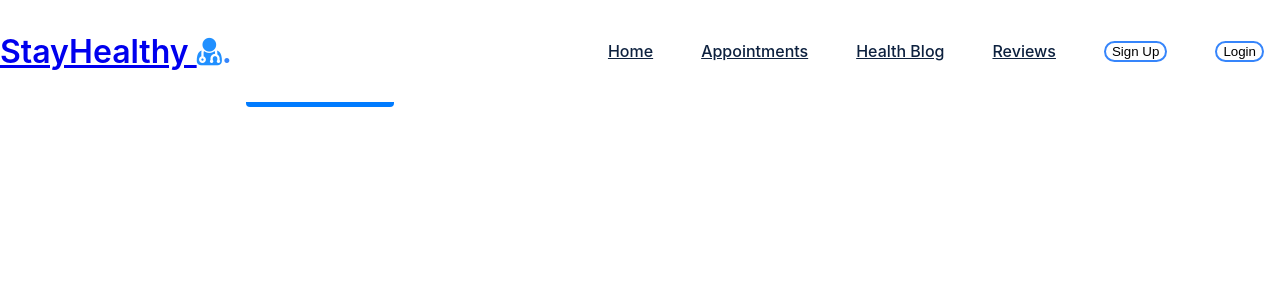
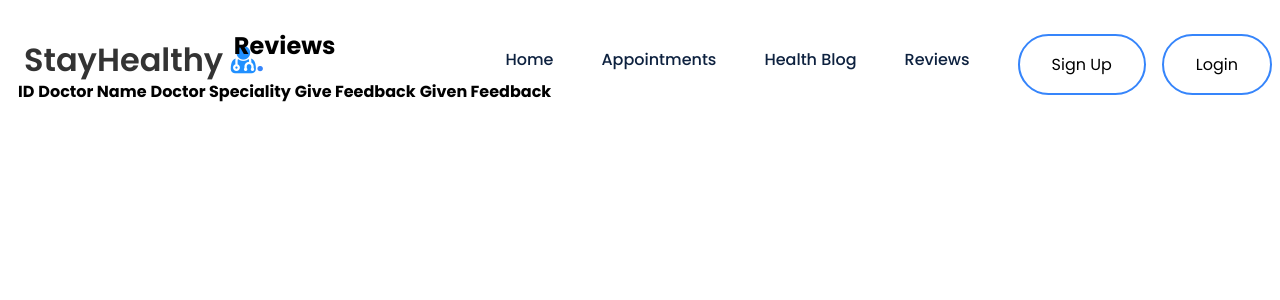
Before and after one commit to rachidbll/react_app_final_project, a React (Create React App) app: page /reviews in a window 1280 px wide. Shown: the top 300 px of the page. Built offline with nearby package versions, Linux system fonts and the light colour scheme.

Commit message:
adding reviews table

```diff
--- a/src/Components/ReviewForm/ReviewForm.css
+++ b/src/Components/ReviewForm/ReviewForm.css
@@ -1,38 +1,186 @@
-/* src/components/ReviewForm/ReviewForm.css */
-
-.review-form {
-    width: 100%;
-    max-width: 400px;
-    margin: auto;
-    padding: 20px;
-    border: 1px solid #ccc;
-    border-radius: 5px;
+* {
+    margin: 0;
+    font-family: "Poppins", sans-serif;
+    box-sizing: border-box;
+}
+.hero-section {
+    height: 100vh;
+    padding-top: 15rem;
+    background-color: transparent;
+    z-index: -1;
+}
+.flex-hero {
+    padding: 5px;
+    margin: 25px;
+    position: absolute;
+    flex-direction: column;
+    gap: 30px;
+    text-align:center;
 }
 
-  .review-form h2 {
-    margin-top: 0;
+.hero-section .flex-hero h1 {
+    font-size: 65px;
+    font-weight: 900;
+}
+.text-gradient {
+    background: linear-gradient(45deg,#2190FF 2.34%,#b673f8 100.78%);
+    -webkit-background-clip: text;
+    background-clip: text;
+    -webkit-text-fill-color: transparent;
+}
+.hero-section h4 {
+    font-size: 22px;
+    font-weight: 300;
+    text-align: center;
+    padding: 12px 14rem;
+    color:#969BA5;
 }
 
-  .review-form textarea,
-  .review-form input[type="number"] {
-    width: 100%;
-    margin-bottom: 10px;
-    padding: 8px;
-    border: 1px solid #ccc;
-    border-radius: 5px;
-    box-sizing: border-box;
+.hero-section .button {
+    padding: 0.7rem 2rem;
+    border-radius: 25px;
+    background-color: #2190FF;
+    color: #fff;
+    border: 1px solid transparent;
+    width: 15%;
+    margin-top:15px;
 }
 
-  .review-form button {
+.hero-section div:nth-child(2) {
+    margin-top: 4rem;
+}
+
+.hero-section .image {
+    flex-direction: column;
+    justify-content: center;
+    align-items: center;
+    gap: 0px;
+}
+
+
+
+
+ul {
+    list-style: none;
+}
+
+a {
+    text-decoration: none;
+    color: #333;
+}
+
+h1,
+h2 {
+    line-height: 1.3;
+    margin: 15px 0;
+}
+
+
+
+button {
+    transition: all 0.5s ease-in-out;
+    font-size: 1em;
+    padding: 1em;
     width: 100%;
-    padding: 10px;
-    background-color: #007bff;
-    color: #fff;
-    border: none;
     border-radius: 5px;
+    margin-top: 10px;
+}
+
+
+.button:hover {
+    transform: scale(0.98);
+}
+
+
+@media screen and (max-width:980px) {
+    .hero-section h1 {
+        text-align: center;
+    }
+    .hero-section {
+        padding-top: 12rem;
+    }
+    .hero-section h4 {
+        font-size: 21px;
+        text-align: center;
+        padding: 0px 4rem;
+    }
+    .image {
+        width: 500px;
+    }
+    .hero-section .button{
+        margin-top:15px;
+        width: 45%;
+    }
+
+}
+
+@media screen and (max-width:400px) {
+    .hero-section h1 {
+        font-size: 35px;
+    }
+
+    .hero-section {
+        padding-top: 10rem;
+    }
+    .hero-section h4 {
+        font-size: 16px;
+        padding: 0px 2rem;
+    }
+
+}
+
+
+
+button,
+a,
+li {
     cursor: pointer;
 }
 
-  .review-form button:hover {
-    background-color: #0056b3;
+/* Blob */
+
+/* Blobs */
+.flex-hero {
+    justify-content: center;
+    align-items: center;
+    position: block;
+    margin: 10px;
 }
+
+.blob {
+    border-radius: 100px;
+    filter: blur(60px);
+}
+
+.blue {
+    background-color: #2937a392;
+    position: absolute;
+    top:0;
+    left: 0;
+    right: 55%;
+    bottom: 25%;
+    margin: auto;
+    height: 150px;
+    width: 200px;
+    animation: blobani 8s infinite ease;
+}
+.blue1 {
+    background-color: #2937a392;
+    position: absolute;
+    top:0;
+    left: 0;
+    right: -55%;
+    bottom: -25%;
+    margin: auto;
+    height: 150px;
+    width: 200px;
+    animation: blobani 8s infinite ease;
+}
+
+
+  @keyframes blobani {
+    0% {top: 0; left: 0; transform: scale(1);}
+    30% {top: 0; left: 0; transform: scale(1.2);}
+    60% {top: 0; left: 0; transform: scale(1.3);}
+    100% {top: 0; left: 0; transform: scale(1);}
+  }
--- a/src/Components/ReviewForm/ReviewForm.js
+++ b/src/Components/ReviewForm/ReviewForm.js
@@ -1,45 +1,43 @@
-// src/components/Reviews.js
+import React, { useState, useEffect } from 'react';
+import './ReviewForm.css';
 
-import React from 'react';
-import './ReviewForm.css'; // Import your external CSS file for additional styling
+const ReviewsTable = () => {
+  const [doctors, setDoctors] = useState([]);
 
-const Reviews = () => {
-  // Sample doctors data (you can replace this with your actual data)
-  const doctors = [
-    { id: 1, name: 'Dr. John Doe', feedbackGiven: true },
-    { id: 2, name: 'Dr. Jane Smith', feedbackGiven: false },
-    // Add more doctor objects as needed
-  ];
+  useEffect(() => {
+    const storedDoctors = JSON.parse(localStorage.getItem('appointmentData'));
 
-  const handleFeedback = (doctorId) => {
-    // Handle feedback button click here (e.g., open feedback form)
-    console.log(`Give feedback for doctor with ID: ${doctorId}`);
-  };
+    if (Array.isArray(storedDoctors)) {
+      setDoctors(storedDoctors);
+    } else if (storedDoctors) {
+      // Convert to array if not already an array
+      setDoctors([storedDoctors]);
+    }
+  }, []);
 
   return (
-    <div className="reviews-table">
+    <div className='flex-hero'>
+      <h2 className="mb-4">Reviews</h2>
       <table className="table">
-        <thead>
+        <thead className="thead-dark">
           <tr>
-            <th>Doctor Name</th>
-            <th>Feedback Given</th>
-            <th>Actions</th>
+            <th scope="col">ID</th>
+            <th scope="col">Doctor Name</th>
+            <th scope="col">Doctor Speciality</th>
+            <th scope="col">Give Feedback</th>
+            <th scope="col">Given Feedback</th>
           </tr>
         </thead>
         <tbody>
           {doctors.map((doctor) => (
             <tr key={doctor.id}>
-              <td>{doctor.name}</td>
+              <td>{doctor.id}</td>
+              <td>{doctor.doctorName}</td>
+              <td>{doctor.speciality}</td>
+              <td>
+                <button className="btn btn-primary">Give Feedback</button>
+              </td>
               <td>{doctor.feedbackGiven ? 'Yes' : 'No'}</td>
-              <td>
-                <button
-                  className="btn btn-primary"
-                  onClick={() => handleFeedback(doctor.id)}
-                  disabled={doctor.feedbackGiven}
-                >
-                  {doctor.feedbackGiven ? 'Feedback Given' : 'Give Feedback'}
-                </button>
-              </td>
             </tr>
           ))}
         </tbody>
@@ -48,4 +46,4 @@ const Reviews = () => {
   );
 };
 
-export default Reviews;
+export default ReviewsTable;
```
Also changed, not shown: 1 other file (tests, documents, lock files or other folders). Lines whose indentation alone changed are shown as unchanged.
